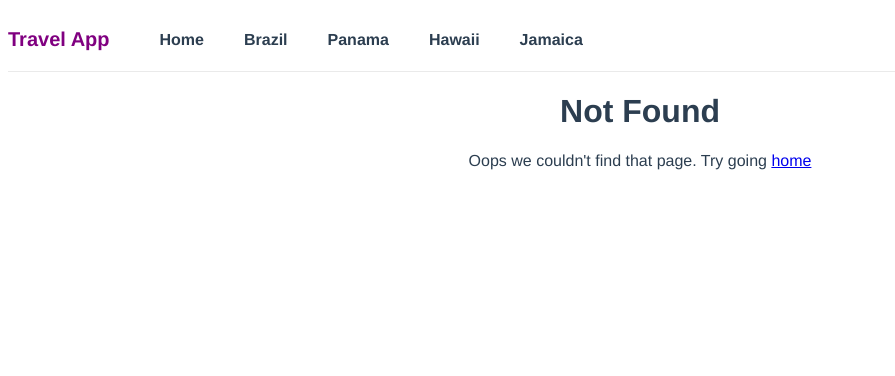
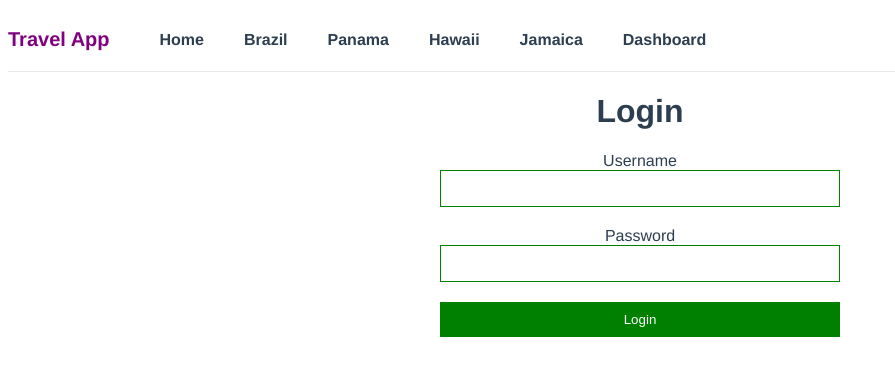
Before and after one commit to curder/vue-router-demo, a Vue app: page /login in a window 1280 px wide. Before the commit this address had no page. Shown: the top 376 px of the page, without its empty margins (0-895 px from the left). Built offline with nearby package versions, Linux system fonts and the light colour scheme.

Commit message:
user auth

```diff
--- a/src/components/TheNavigation.vue
+++ b/src/components/TheNavigation.vue
@@ -17,6 +17,9 @@
           }"
           v-text="destination.name"
         ></router-link>
+      </li>
+      <li class="links">
+        <router-link :to="{ name: 'user' }">Dashboard</router-link>
       </li>
     </ul>
   </div>
--- a/src/router/index.js
+++ b/src/router/index.js
@@ -44,6 +44,17 @@
     }
   },
   {
+    path: "/user",
+    name: "user",
+    component: () => import(/* webpackChunkName "User" */ "../views/User"),
+    meta: { requiresAuth: true }
+  },
+  {
+    path: "/login",
+    name: "login",
+    component: () => import(/* webpackChunkName: "Login" */ "../views/Login")
+  },
+  {
     path: "/404",
     alias: "*",
     name: "notFound",
@@ -78,4 +89,17 @@
   routes
 });
 
+// eslint-disable-next-line no-unused-vars
+router.beforeEach((to,from,next) => {
+  if (to.meta.requiresAuth) {
+    if (!store.user) {
+      next({ name: "login" });
+    } else {
+      next();
+    }
+  } else {
+    next();
+  }
+});
+
 export default router;
--- /dev/null
+++ b/src/views/Login.vue
@@ -0,0 +1,49 @@
+<template>
+  <div class="login">
+    <h1>Login</h1>
+    <div class="form">
+      <label for="username">Username</label>
+      <input v-model="username" type="text" name="username" class="input" />
+      <label for="password">Password</label>
+      <input v-model="password" type="password" class="input" />
+      <button @click="login" class="btn">Login</button>
+    </div>
+  </div>
+</template>
+<script>
+import store from "@/store";
+export default {
+  data() {
+    return {
+      username: null,
+      password: null
+    };
+  },
+  methods: {
+    login() {
+      store.user = this.username;
+      const redirectPath = this.$route.query.redirect || "/";
+      this.$router.push(redirectPath);
+    }
+  }
+};
+</script>
+<style scoped>
+.form {
+  display: flex;
+  flex-direction: column;
+  max-width: 400px;
+  margin: 0 auto;
+}
+.input {
+  border: 1px solid green;
+  padding: 10px;
+  margin-bottom: 20px;
+}
+.btn {
+  background-color: green;
+  border: 0;
+  color: white;
+  padding: 10px;
+}
+</style>
--- /dev/null
+++ b/src/views/User.vue
@@ -0,0 +1,24 @@
+<template>
+  <div>
+    <h1>User</h1>
+    <button @click="logOut" class="btn">Log out</button>
+  </div>
+</template>
+<script>
+import store from "@/store";
+
+export default {
+  data() {
+    return {
+      user: store.user
+    };
+  },
+
+  methods: {
+    logOut() {
+      store.user = null;
+      this.$router.push("/");
+    }
+  }
+};
+</script>
```
